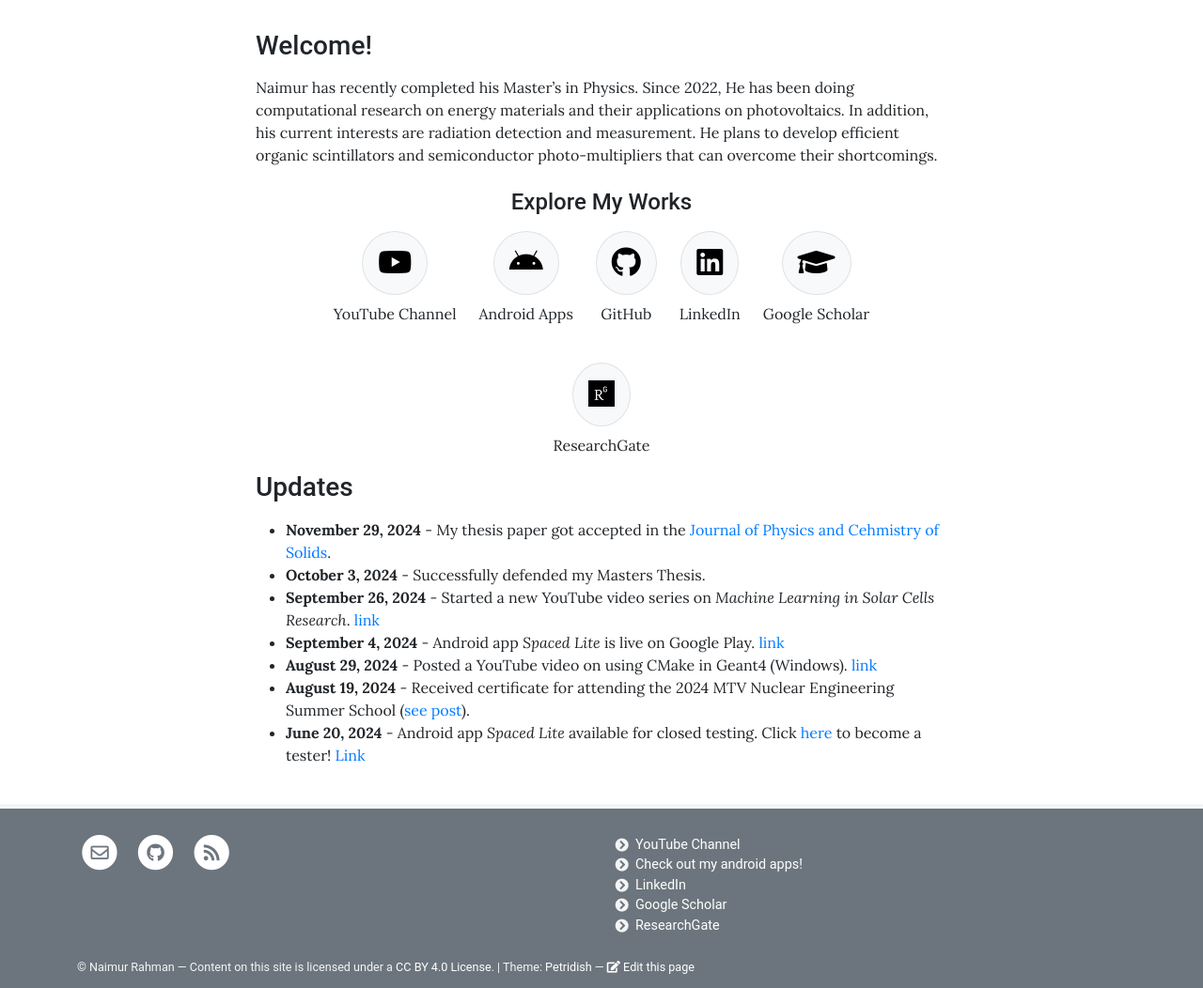
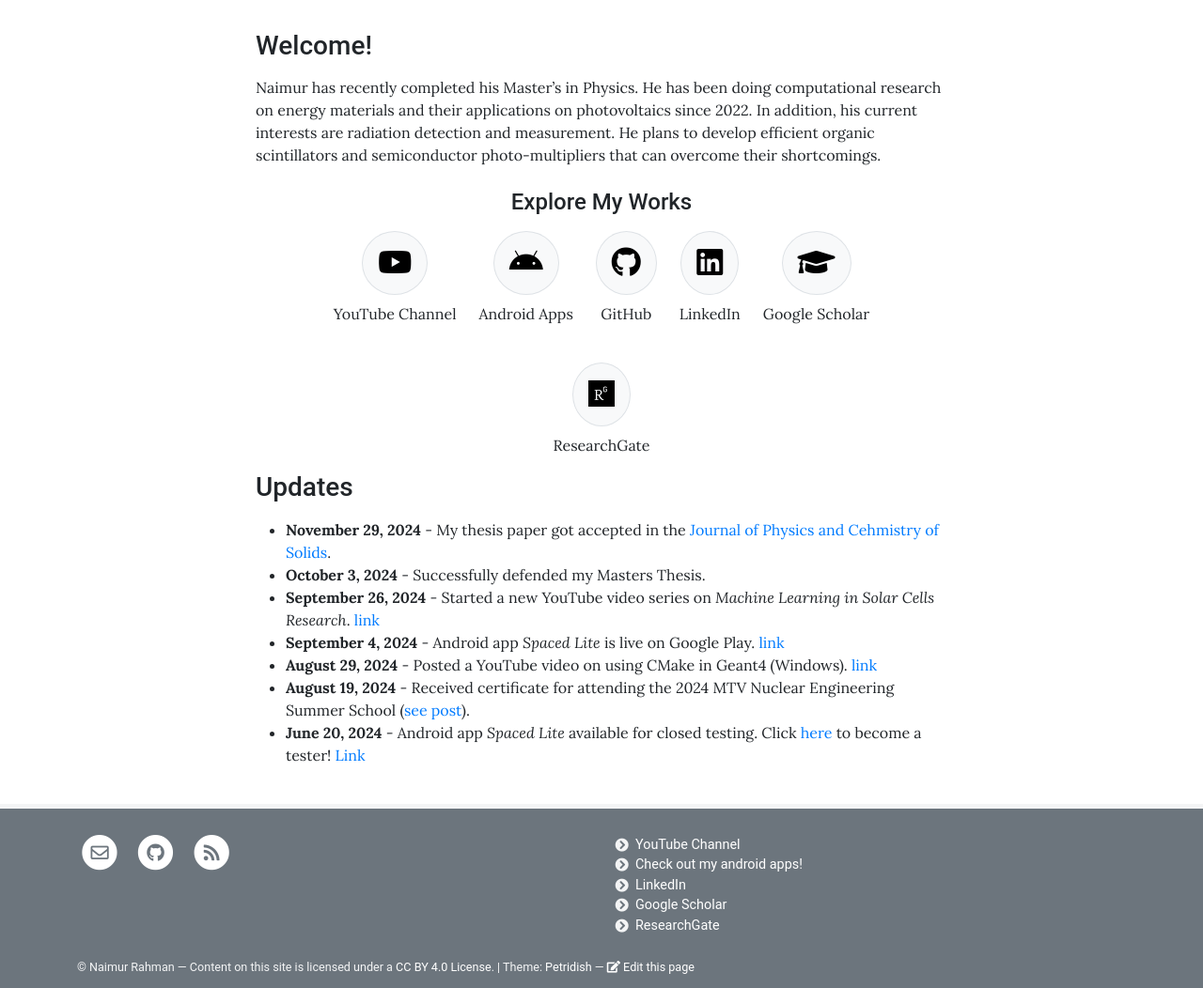
Before and after one commit to naimur105/naimur105.github.io, a Jekyll site: the page built from pages/home.md, in a window 1280 px wide. Shown: the part 259-1311 px from the top of the page at 94% size. Built offline with Jekyll 4.4.1, drawn with Linux system fonts in a browser that asks for light colours.

```diff
--- a/pages/home.md
+++ b/pages/home.md
@@ -8,7 +8,7 @@ permalink: /
 
 ### Welcome!
 
-Naimur has recently completed his Master's in Physics. Since 2022, He has been doing computational research on energy materials and their applications on photovoltaics. In addition, his current interests are radiation detection and measurement. He plans to develop efficient organic scintillators and semiconductor photo-multipliers that can overcome their shortcomings.
+Naimur has recently completed his Master's in Physics. He has been doing computational research on energy materials and their applications on photovoltaics since 2022. In addition, his current interests are radiation detection and measurement. He plans to develop efficient organic scintillators and semiconductor photo-multipliers that can overcome their shortcomings.
 
 <div class="container text-center mt-4">
   <h4>Explore My Works</h4>
```
Also changed, not shown: pages/research.md (+5 -4 lines).
